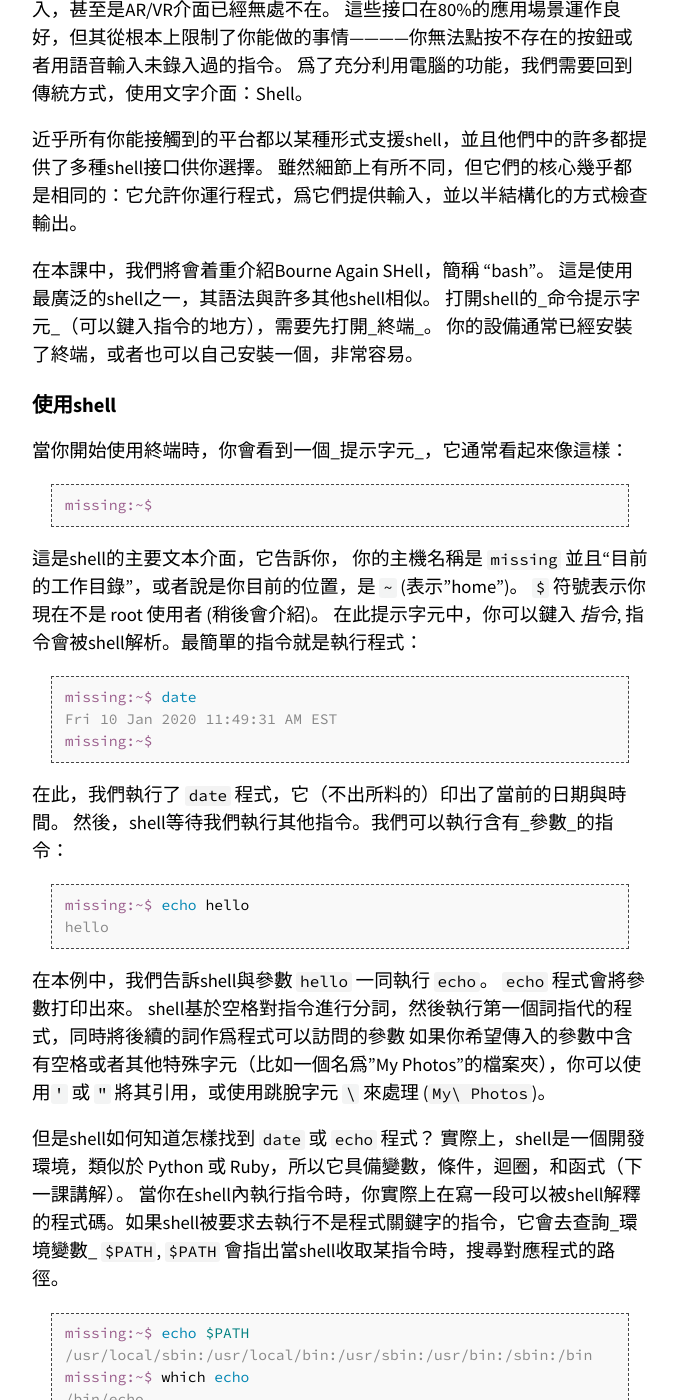
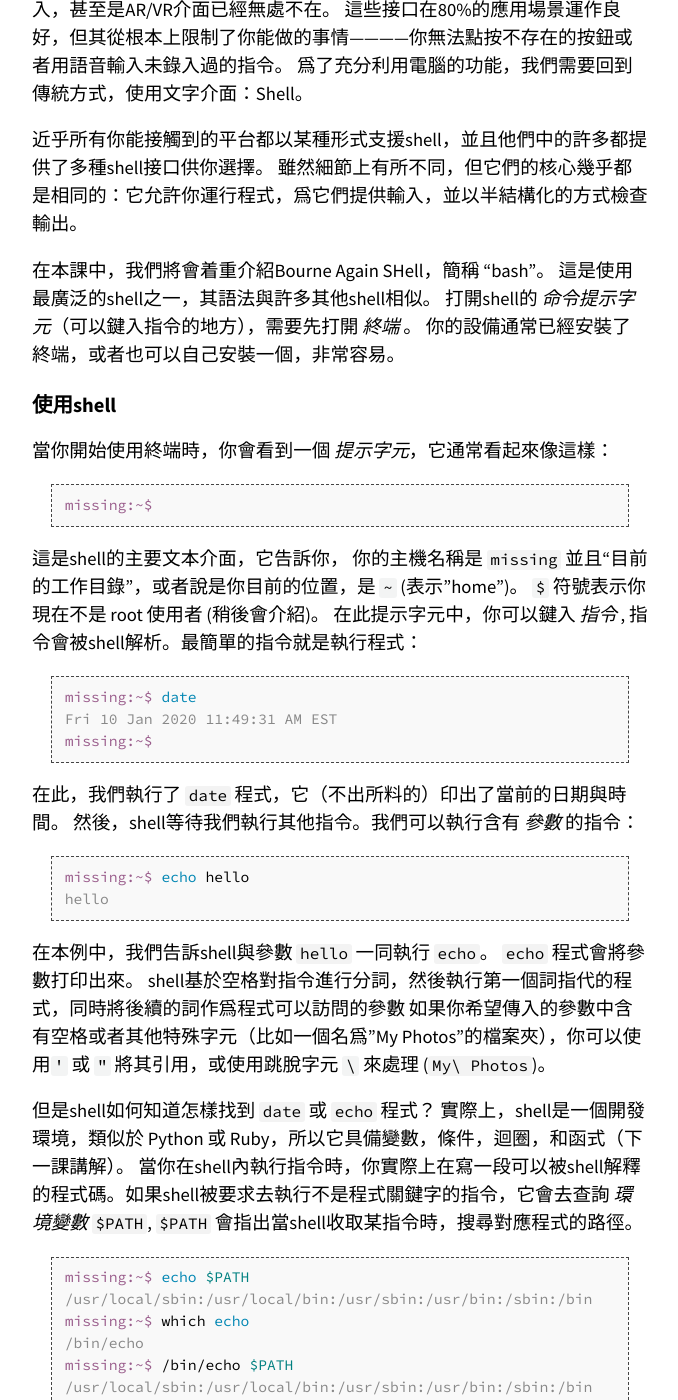
Before and after one commit to missing-semester-zh-Hant/missing-semester-zh-Hant.github.io, a Jekyll site: the page built from _2020/course-shell.md, in a window 1280 px wide and 1400 px high, scrolled down 1437 px. Shown: the whole window, without its empty margins (300-978 px from the left). Built offline with Jekyll 4.4.1, drawn with Linux system fonts in a browser that asks for light colours; some of the changed text lies outside the part shown.

Commit message:
md grammar fix

````diff
--- a/_2020/course-shell.md
+++ b/_2020/course-shell.md
@@ -21,7 +21,7 @@ solve more complex problems when working on any computer-related
 problem. Yet many of us utilize only a small fraction of those tools; we
 only know enough magical incantations by rote to get by, and blindly
 copy-paste commands from the internet when we get stuck. -->
-作爲電腦科學家，我們熟知電腦善於解決重複工作。然而，我們時常忘記這對我們設計程式與使用電腦的方式如出一轍。
+作爲電腦科學家，我們熟知電腦善於解決重複工作。然而，我們時常忘記這對我們設計程式與 _使用_ 電腦的方式如出一轍。
 我們有許多易於擷取的工具幫助自己提升效率與解決更難問題。
 不過許多人只使用了這些工具很少一部分功能。我們僅背誦了許多奇妙咒語，或在工作卡住時在網上盲目剪貼指令。
 
@@ -110,7 +110,7 @@ Your device probably shipped with one installed, or you can install one
 fairly easily. -->
 在本課中，我們將會着重介紹Bourne Again SHell，簡稱 “bash”。
 這是使用最廣泛的shell之一，其語法與許多其他shell相似。
-打開shell的_命令提示字元_（可以鍵入指令的地方），需要先打開_終端_。
+打開shell的 _命令提示字元_（可以鍵入指令的地方），需要先打開 _終端_ 。
 你的設備通常已經安裝了終端，或者也可以自己安裝一個，非常容易。
 
 
@@ -119,7 +119,7 @@ fairly easily. -->
 
 <!-- When you launch your terminal, you will see a _prompt_ that often looks
 a little like this: -->
-當你開始使用終端時，你會看到一個_提示字元_，它通常看起來像這樣：
+當你開始使用終端時，你會看到一個 _提示字元_，它通常看起來像這樣：
 
 ```console
 missing:~$
@@ -132,7 +132,7 @@ that you are not the root user (more on that later). At this prompt you
 can type a _command_, which will then be interpreted by the shell. The
 most basic command is to execute a program: -->
 這是shell的主要文本介面，它告訴你， 你的主機名稱是 `missing` 並且“目前的工作目錄”，或者說是你目前的位置，是 `~` (表示"home")。
-`$` 符號表示你現在不是 root 使用者 (稍後會介紹)。 在此提示字元中，你可以鍵入 _指令_, 指令會被shell解析。最簡單的指令就是執行程式：
+`$` 符號表示你現在不是 root 使用者 (稍後會介紹)。 在此提示字元中，你可以鍵入 _指令_ , 指令會被shell解析。最簡單的指令就是執行程式：
 
 ```console
 missing:~$ date
@@ -144,7 +144,7 @@ missing:~$
 prints the current date and time. The shell then asks us for another
 command to execute. We can also execute a command with _arguments_: -->
 在此，我們執行了 `date` 程式，它（不出所料的）印出了當前的日期與時間。
-然後，shell等待我們執行其他指令。我們可以執行含有_參數_的指令：
+然後，shell等待我們執行其他指令。我們可以執行含有 _參數_ 的指令：
 
 ```console
 missing:~$ echo hello
@@ -177,7 +177,7 @@ directories the shell should search for programs when it is given a
 command: -->
 但是shell如何知道怎樣找到 `date` 或 `echo` 程式？
 實際上，shell是一個開發環境，類似於 Python 或 Ruby，所以它具備變數，條件，迴圈，和函式（下一課講解）。
-當你在shell內執行指令時，你實際上在寫一段可以被shell解釋的程式碼。如果shell被要求去執行不是程式關鍵字的指令，它會去查詢_環境變數_ `$PATH`,
+當你在shell內執行指令時，你實際上在寫一段可以被shell解釋的程式碼。如果shell被要求去執行不是程式關鍵字的指令，它會去查詢 _環境變數_ `$PATH`,
 `$PATH` 會指出當shell收取某指令時，搜尋對應程式的路徑。
 
 ```console
@@ -197,9 +197,9 @@ find out which file is executed for a given program name using the
 `which` program. We can also bypass `$PATH` entirely by giving the
 _path_ to the file we want to execute. -->
 當我們執行 `echo` 指令時, shell會看到它應該執行 `echo`， 然後它會在 `$PATH` 中基於名字搜尋由 `:` 分隔的一系列目錄。
-當shell找到程式時，shell會執行它（推定此文件是_可執行的_，之後會講解）。
+當shell找到程式時，shell會執行它（推定此文件是 _可執行的_ ，之後會講解）。
 我們可以使用 `which` 程式來找出給定程式名對應的是哪個文件。
-我們也可以通過直接指定程式的_路徑_來繞過 `$PATH`。
+我們也可以通過直接指定程式的 _路徑_ 來繞過 `$PATH`。
 
 <!-- ## Navigating in the shell -->
 ## 在shell中移動
@@ -217,7 +217,7 @@ directory, and `..` to its parent directory: -->
 shell中的路徑是一組被分隔的目錄。在 Linux 與 macOS 上由 `/` 劃分，在 Windows 上由 `\` 劃分。
 在 Linux 與 macOS 上，路徑 `/` 是根目錄，所有目錄與檔案位列於此。在 Windows 上則每個磁碟區內都有一個根目錄（例如 `C:\`）。
 我們默認你在此課程中使用Linux檔案系統。
-以 `/` 起始的路徑被稱爲_絕對路徑_，其他的路徑被稱爲_相對路徑_。
+以 `/` 起始的路徑被稱爲 _絕對路徑_，其他的路徑被稱爲 _相對路徑_ 。
 相對路徑是相對於當前工作目錄的路徑。我們可以使用 `pwd` 來查看當前工作目錄，並且可以使用 `cd` 來改變它。
 在路徑中，`.` 代表當前工作目錄，而 `..` 代表其上級目錄。
 
@@ -323,8 +323,8 @@ directory). -->
 outputs, or how it works in general, give the `man` program a try. It
 takes as an argument the name of a program, and shows you its _manual
 page_. Press `q` to exit. -->
-如果你想瞭解_更多_關於程式輸入輸出或參數的內容，嘗試使用 `man` 程式。
-它以一個程式名作爲參數，然後展示此程式的_操作手冊_，鍵入 `q` 退出。
+如果你想瞭解 _更多_ 關於程式輸入輸出或參數的內容，嘗試使用 `man` 程式。
+它以一個程式名作爲參數，然後展示此程式的 _操作手冊_ ，鍵入 `q` 退出。
 
 ```console
 missing:~$ man ls
@@ -363,7 +363,7 @@ hello
 input/output redirection really shines is in the use of _pipes_. The `|`
 operator lets you "chain" programs such that the output of one is the
 input of another: -->
-你也可以使用 `>>` 來向檔案附加內容。這種重新導向的真正兩點在於使用_管道_。
+你也可以使用 `>>` 來向檔案附加內容。這種重新導向的真正兩點在於使用 _管道_ 。
 `|` 允許我們將一個程式的輸出 “連接” 另一程式的輸入：
 
 ```console
@@ -438,7 +438,7 @@ open the brightness file for writing, before setting that as `sudo
 echo`'s output, but is prevented from doing so since the shell does not
 run as root. Using this knowledge, we can work around this: -->
 我們已經使用了 `sudo` 來執行指令，卻還是遭遇了一個錯誤！
-關於shell，我們需要瞭解一件重要的事：`|`, `>`, 與 `<` 等是_被 shell 執行_的，而不是被獨立的程式。
+關於shell，我們需要瞭解一件重要的事：`|`, `>`, 與 `<` 等是 _被 shell 執行_ 的，而不是被獨立的程式。
 `echo` 等程式並不“知道”我們使用了 `|`。它們只是從輸入中獲取信息並將結果寫入到輸出中。
 在這種情況中，_shell_ （權限爲當前使用者）在執行 `sudo echo` 前就嘗試打開 brightness 檔案並且寫入。
 此時因爲不是以 root 使用者執行，我們的操作被拒絕了。
@@ -452,7 +452,7 @@ $ echo 3 | sudo tee brightness
 and _it_ is running as `root`, the permissions all work out. You can
 control all sorts of fun and useful things through `/sys`, such as the
 state of various system LEDs (your path might be different): -->
-因爲 `tee` 程式打開了 `/sys`，而且_它_正以 root 使用者執行，因此權限運作正常。
+因爲 `tee` 程式打開了 `/sys`，而且 _它_ 正以 root 使用者執行，因此權限運作正常。
 我們可以在 `/sys` 下做有趣又有用的事情了，例如改變系統 LED 的狀態（你的路徑可能會不一樣）：
 
 ```console
````
